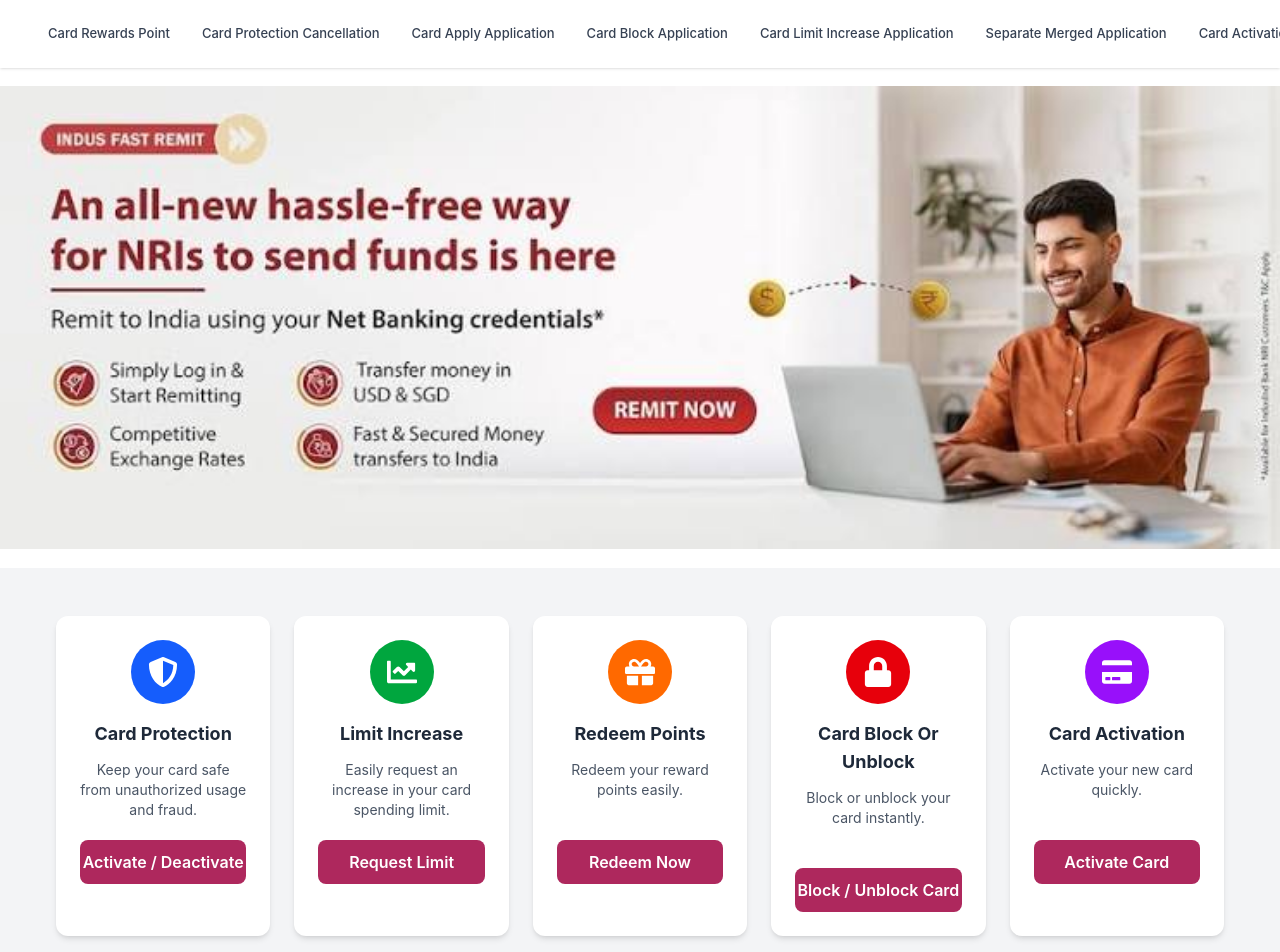
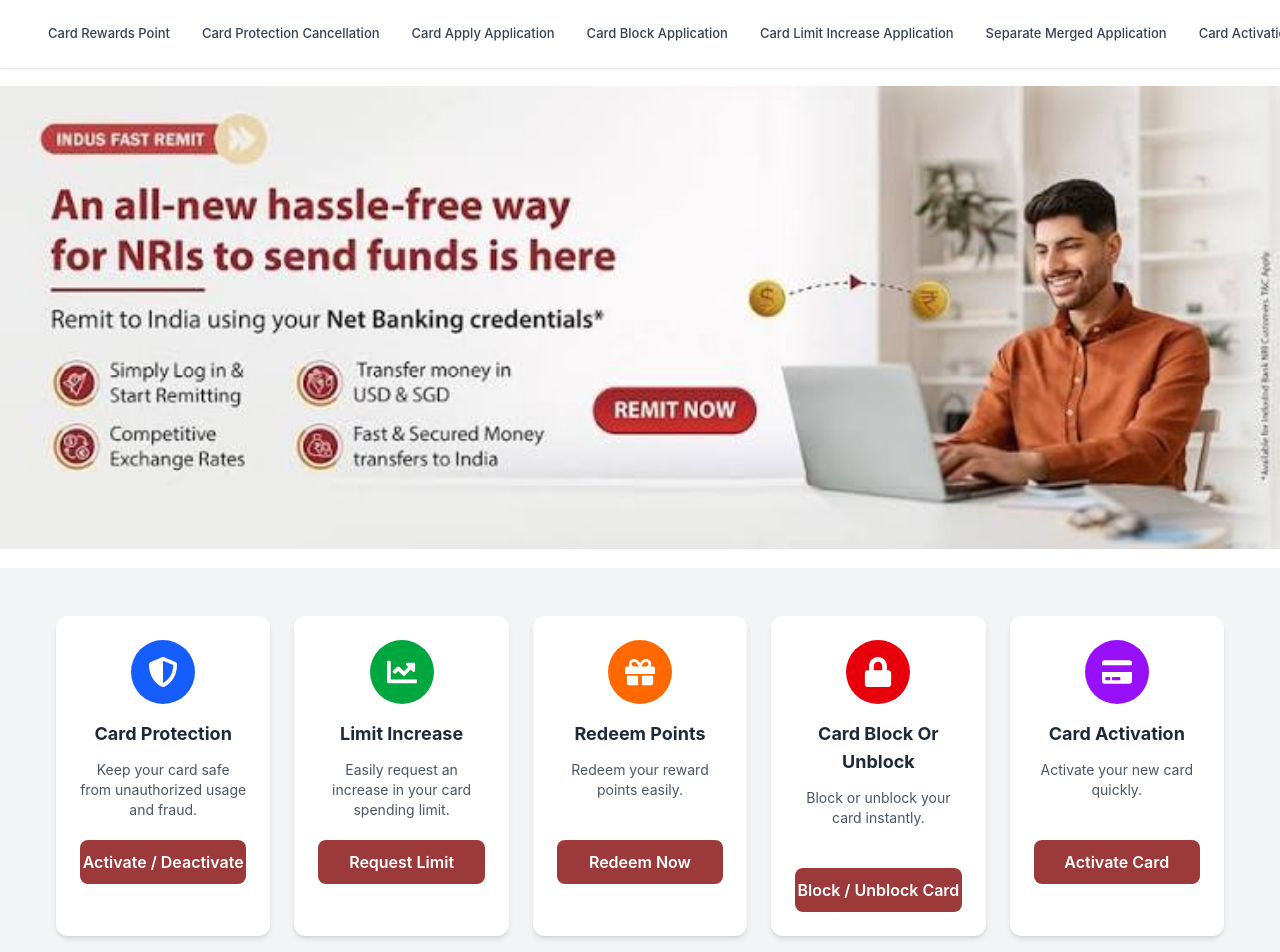
Before and after one commit to ccflnew/indus, a React (Vite) app: page / in a window 1280 px wide. Shown: the top 952 px of the page. Built offline with nearby package versions, Linux system fonts and the light colour scheme.

Commit message:
Update project

```diff
--- a/src/components/MeetAskSection.jsx
+++ b/src/components/MeetAskSection.jsx
@@ -76,7 +76,7 @@
 
               <Link
                 to={item.link}
-                className="block w-full bg-[#ae285d] hover:bg-red-800 text-white font-semibold py-2.5 rounded-lg transition"
+                className="block w-full bg-[#9c3a3b] hover:bg-red-800 text-white font-semibold py-2.5 rounded-lg transition"
               >
                 {item.button}
               </Link>
```
